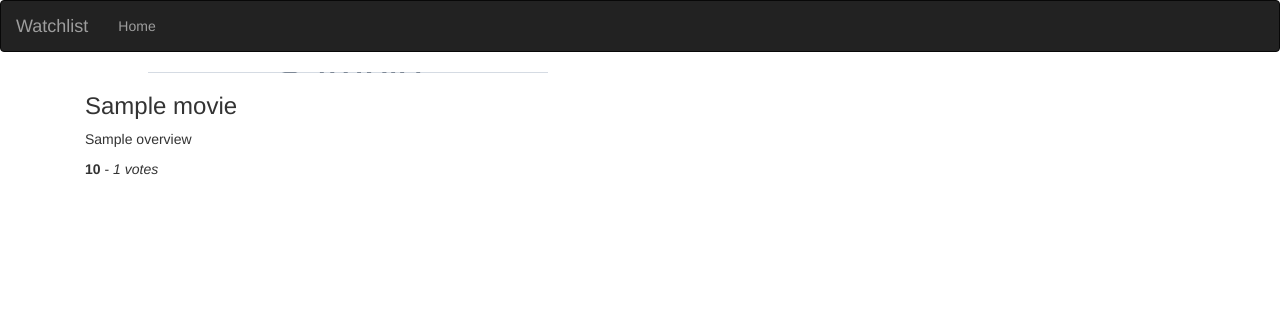
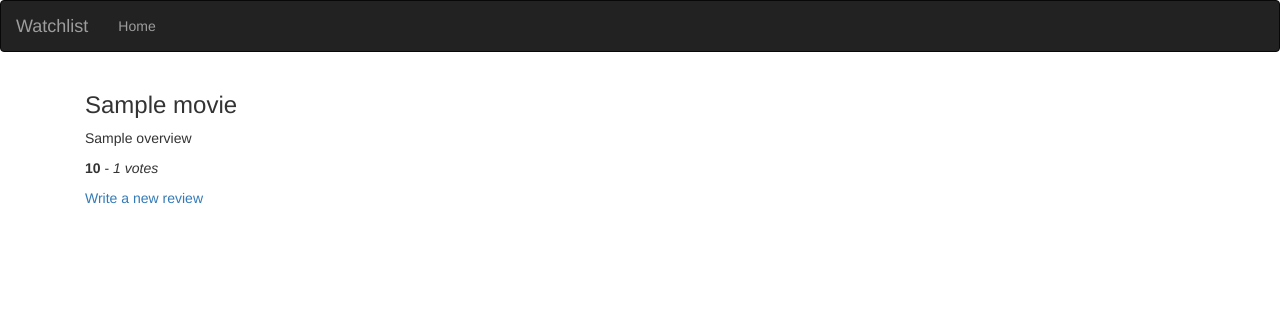
Before and after one commit to Paul-Ngigi/Watchlist, a Flask app: template app/templates/movie.html in a window 1280 px wide. Shown: the top 312 px of the page. Run offline with Flask 2, Linux system fonts and the light colour scheme; the template is opened without the code that fills it: most values are stand-ins (such as "Sample title", 1, 10 or a date in 2020); grey boxes marked "Sample" are stand-in pictures; parts of the project's set-up code (start-up, migrations or seed data) failed here and were passed over; some libraries are stand-ins or nearby versions.

Commit message:
add a review form to the movie page

```diff
--- a/app/templates/movie.html
+++ b/app/templates/movie.html
@@ -5,16 +5,14 @@
 <div class="container">
 
     <!-- Poster background -->
-    <div class="row">
-        <div class="col-xs-6 col-sm-6 col-md-6 col-lg-6 posterPath" style="background: url({{movie.poster}}) no-repeat center">
-        </div>
-    </div>
-
     <div class="col-xs-6 col-sm-6 col-md-6 col-lg-6 movie-details">
         <h3>{{ movie.title }}</h3>
 
         <p class="overview"> {{ movie.overview }}</p>
+
         <p class="ratings"> <b> {{ movie.vote_average }}</b> - <i>{{ movie.vote_count}} votes </i> </p>
-    </div>
+        <a class="ratings" href="/movie/review/new/{{movie.id}}"> Write a new review</a>
+
+</div>
 </div>
 {% endblock %}
```
